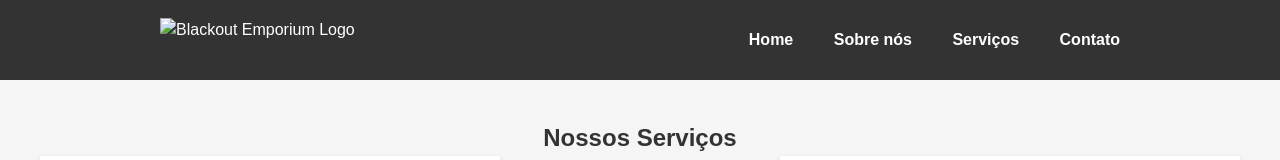
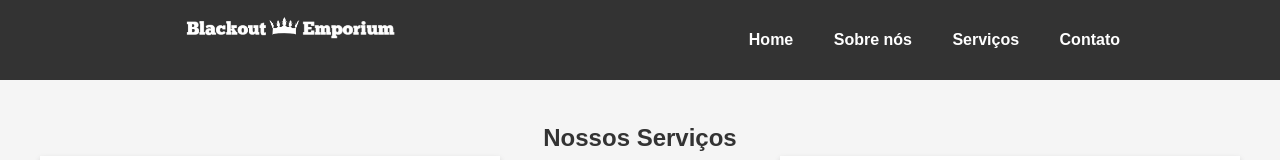
Before and after one commit to alexandrecontreira/Students-projects, a plain HTML site: page services.html in a window 1280 px wide. Shown: the top 160 px of the page. Drawn offline with Linux system fonts and the light colour scheme.

Commit message:
Update services.html

```diff
--- a/services.html
+++ b/services.html
@@ -14,7 +14,7 @@
     <header>
         <div class="center">
             <div class="logo">
-                <img src="/Blackout_Emporium/assets/logo.png" alt="Blackout Emporium Logo">
+                <img src="assets/logo.png" alt="Blackout Emporium Logo">
             </div>
             <nav class="menu">
                 <a href="index.html">&emsp;Home</a>
```
